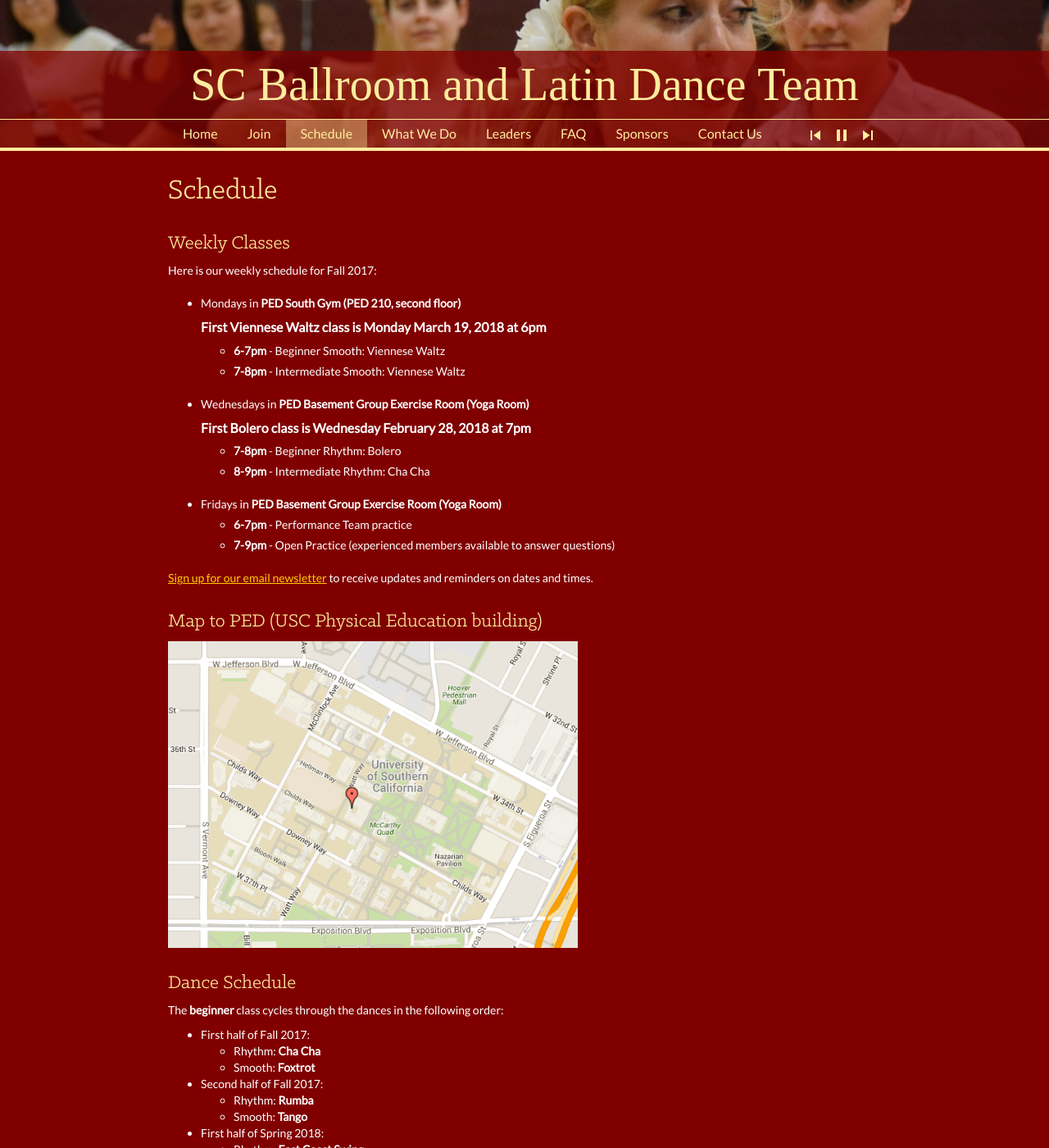
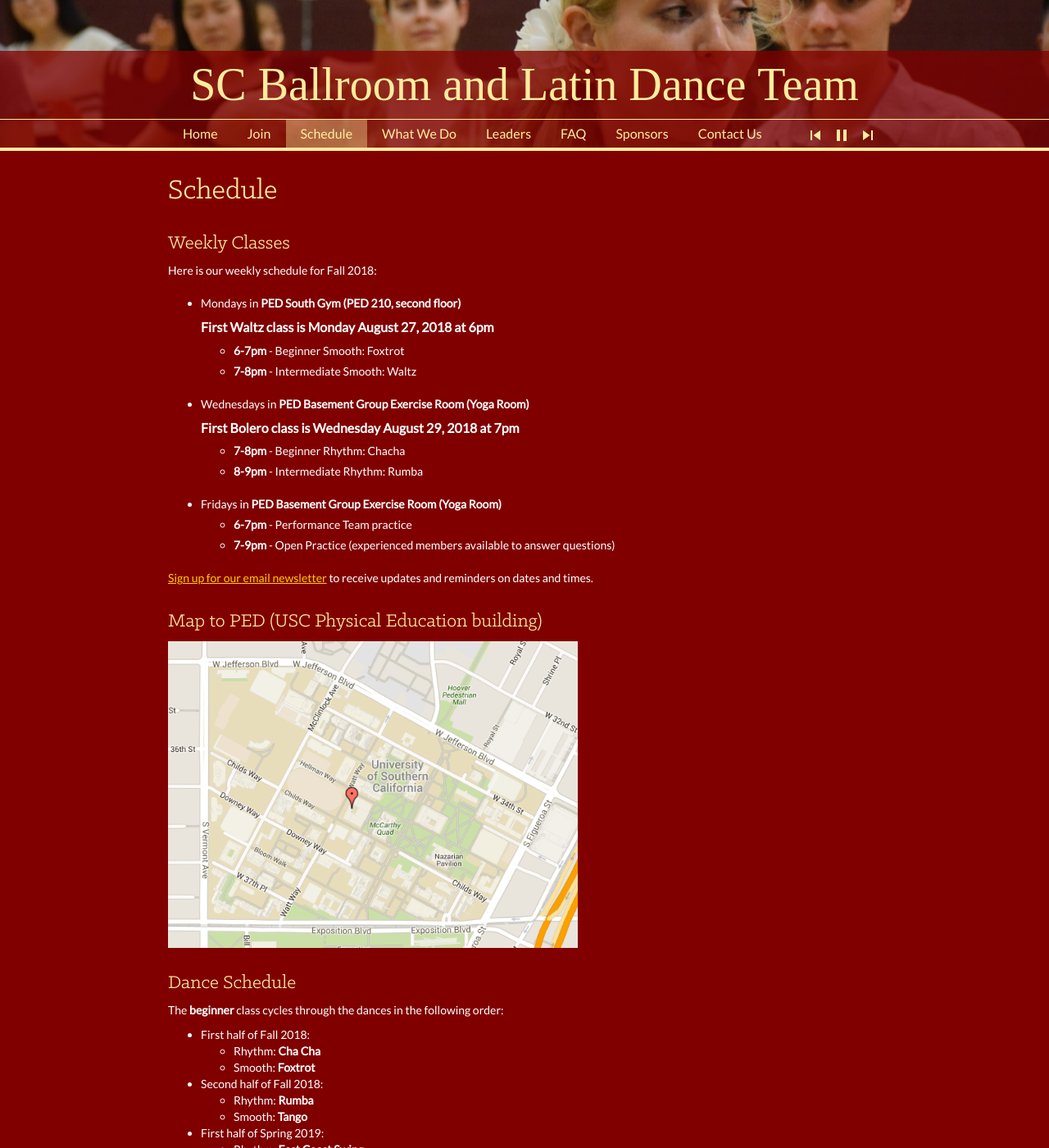
Before and after one commit to uscballroom/uscballroom.github.io, a Jekyll site: the page built from _pages/schedule.html, in a window 1280 px wide and 1400 px high. Shown: the whole window at 82% size. Built offline with Jekyll 4.4.1, drawn with Linux system fonts in a browser that asks for light colours; some web fonts are replaced; some of the changed text lies outside the part shown.

Commit message:
Fall 2018 Schedule Updates
Updates made by Michael Perce
- Altered the years and dates
- Altered which classes happen when

```diff
--- a/_pages/schedule.html
+++ b/_pages/schedule.html
@@ -5,23 +5,23 @@ title: Schedule
   <div class="SchedulePage">
     <h1>Schedule</h1>
     <h3>Weekly Classes</h3>
-    <p>Here is our weekly schedule for Fall 2017:</p>
+    <p>Here is our weekly schedule for Fall 2018:</p>
     <ul class="SchedulePage_weeklyList">
       <li>
         Mondays in <b>PED South Gym (PED 210, second floor)</b><br/>
-        <h6>First Viennese Waltz class is Monday <b>March 19</b>, 2018 at 6pm</h6>
+        <h6>First Waltz class is Monday <b>August 27</b>, 2018 at 6pm</h6>
       </li>
       <ul>
-        <li><b>6-7pm</b> - Beginner Smooth: Viennese Waltz</li>
-        <li><b>7-8pm</b> - Intermediate Smooth: Viennese Waltz</li>
+        <li><b>6-7pm</b> - Beginner Smooth: Foxtrot</li>
+        <li><b>7-8pm</b> - Intermediate Smooth: Waltz</li>
       </ul>
       <li>
         Wednesdays in <b>PED Basement Group Exercise Room (Yoga Room)</b><br/>
-        <h6>First Bolero class is Wednesday <b>February 28</b>, 2018 at 7pm</h6>
+        <h6>First Bolero class is Wednesday <b>August 29</b>, 2018 at 7pm</h6>
       </li>
       <ul>
-        <li><b>7-8pm</b> - Beginner Rhythm: Bolero</li>
-        <li><b>8-9pm</b> - Intermediate Rhythm: Cha Cha</li>
+        <li><b>7-8pm</b> - Beginner Rhythm: Chacha</li>
+        <li><b>8-9pm</b> - Intermediate Rhythm: Rumba</li>
       </ul>
       <li>Fridays in <b>PED Basement Group Exercise Room (Yoga Room)</b></li>
       <ul>
@@ -37,22 +37,22 @@ title: Schedule
     <h3>Dance Schedule</h3>
     <p>The <b>beginner</b> class cycles through the dances in the following order:</p>
     <ul>
-      <li>First half of Fall 2017:</li>
+      <li>First half of Fall 2018:</li>
       <ul>
         <li>Rhythm: <b>Cha Cha</b></li>
         <li>Smooth: <b>Foxtrot</b></li>
       </ul>
-      <li>Second half of Fall 2017:</li>
+      <li>Second half of Fall 2018:</li>
       <ul>
         <li>Rhythm: <b>Rumba</b></li>
         <li>Smooth: <b>Tango</b></li>
       </ul>
-      <li>First half of Spring 2018:</li>
+      <li>First half of Spring 2019:</li>
       <ul>
         <li>Rhythm: <b>East Coast Swing</b></li>
         <li>Smooth: <b>Waltz</b></li>
       </ul>
-      <li>Second half of Spring 2018:</li>
+      <li>Second half of Spring 2019:</li>
       <ul>
         <li>Rhythm: <b>Bolero</b></li>
         <li>Smooth: <b>Viennese Waltz</b></li>
@@ -60,22 +60,22 @@ title: Schedule
     </ul>
     <p>The <b>intermediate</b> class cycles through the dances in the following order:</p>
     <ul>
-      <li>First half of Fall 2017:</li>
+      <li>First half of Fall 2018:</li>
       <ul>
         <li>Rhythm: <b>Rumba</b></li>
         <li>Smooth: <b>Waltz</b></li>
       </ul>
-      <li>Second half of Fall 2017:</li>
+      <li>Second half of Fall 2018:</li>
       <ul>
         <li>Rhythm: <b>East Coast Swing</b></li>
         <li>Smooth: <b>Foxtrot</b></li>
       </ul>
-      <li>First half of Spring 2018:</li>
+      <li>First half of Spring 2019:</li>
       <ul>
         <li>Rhythm: <b>Cha Cha</b></li>
         <li>Smooth: <b>Tango</b></li>
       </ul>
-      <li>Second half of Spring 2018:</li>
+      <li>Second half of Spring 2019:</li>
       <ul>
         <li>Rhythm: <b>Mambo</b> &amp; <b>Bolero</b></li>
         <li>Smooth: <b>Viennese Waltz</b></li>
```
